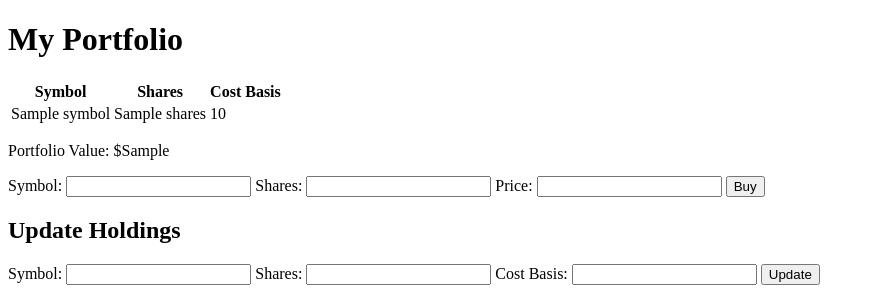
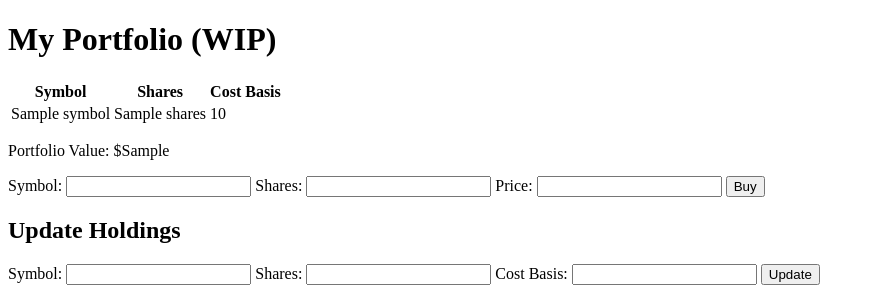
Before and after one commit to AashishH15/AashishH15.github.io, a Flask app: template Porfolio Manager/templates/portfolio.html in a window 1280 px wide. Shown: the top 300 px of the page, without its empty margins (0-875 px from the left). Run offline with Flask 2, Linux system fonts and the light colour scheme; the template is opened without the code that fills it: most values are stand-ins (such as "Sample title", 1, 10 or a date in 2020).

Commit message:
Update portfolio.html

```diff
--- a/Porfolio Manager/templates/portfolio.html
+++ b/Porfolio Manager/templates/portfolio.html
@@ -4,7 +4,7 @@
     <title>My Portfolio</title>
   </head>
   <body>
-    <h1>My Portfolio</h1>
+    <h1>My Portfolio (WIP)</h1>
     <table>
       <thead>
         <tr>
```
